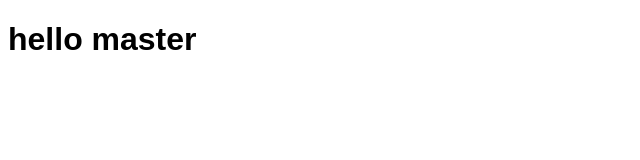
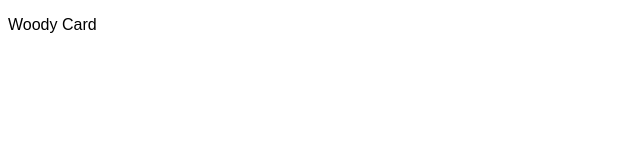
Before and after one commit to sreyrot/toyStory, a plain HTML site: page index.html in a window 1280 px wide. Shown: the whole page, without its empty margins (0-640 px from the left). Drawn offline with Linux system fonts and the light colour scheme.

Commit message:
set woody card

```diff
--- a/index.html
+++ b/index.html
@@ -9,6 +9,6 @@
   </head>
 
   <body>
-    <h1>hello master</h1>
+   <p>Woody Card</p>
   </body>
 </html>
```
